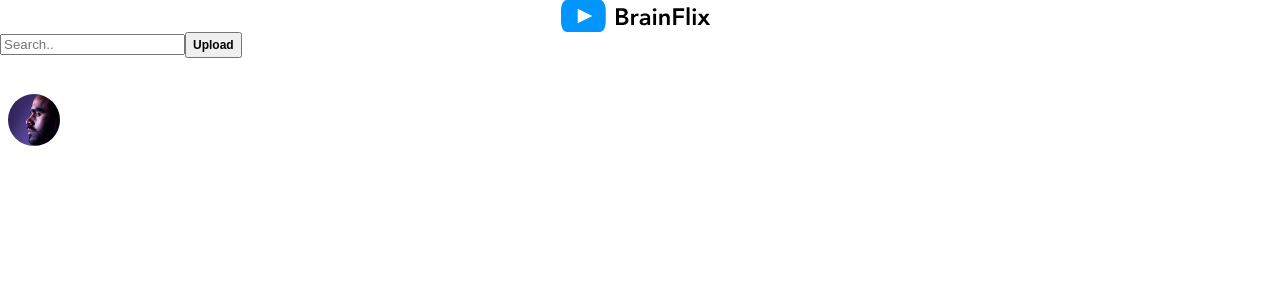
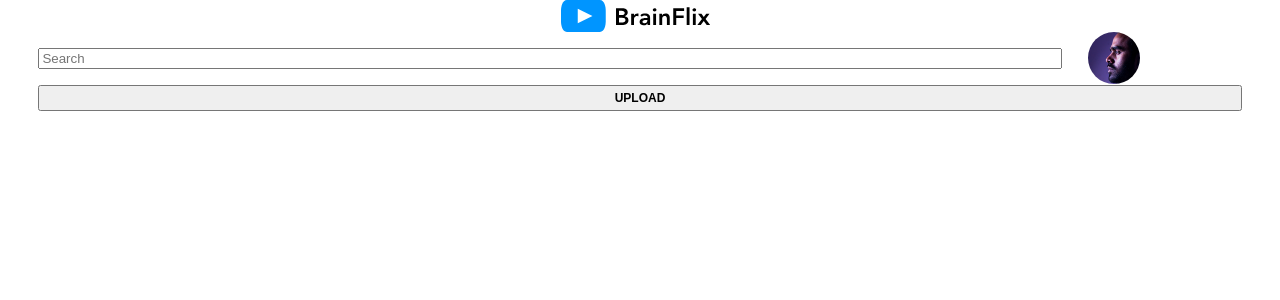
Before and after one commit to meredith-j/brainflix, a React (Create React App) app: page / in a window 1280 px wide. Shown: the top 300 px of the page. Built offline with nearby package versions, Linux system fonts and the light colour scheme.

Commit message:
style nav bar - position elements on page

```diff
--- a/src/components/NavBar/NavBar.js
+++ b/src/components/NavBar/NavBar.js
@@ -12,7 +12,7 @@ function NavBar() {
             </a>
         </section>
         <section className='nav__options'>
-            <input type="text" placeholder="Search.." />
+            <input className="nav__search" type="text" placeholder="Search" />
             <button className='nav__upload'>Upload</button>
         </section>
         <div className='nav__user-info'>
--- a/src/components/NavBar/_NavBar.scss
+++ b/src/components/NavBar/_NavBar.scss
@@ -16,9 +16,26 @@
         margin: auto;
     }
 
+    &__options {
+        display: flex;
+        flex-direction: column;
+    }
+
+    &__search {
+        width: 80%;
+        margin: 1rem 0 1rem 3%;
+    }
+
+    &__upload {
+        width: 94%;
+        margin: 0 0 0 3%;
+        text-transform: uppercase;
+    }
+
     &__user-info {
-//        position: absolute;
-        padding: 2.25rem 0 0 0.5rem;
+        position: absolute;
+        left: 85%;
+        top: 2rem;
         height: 21.5rem;
         width: 4.5rem;
 
```
